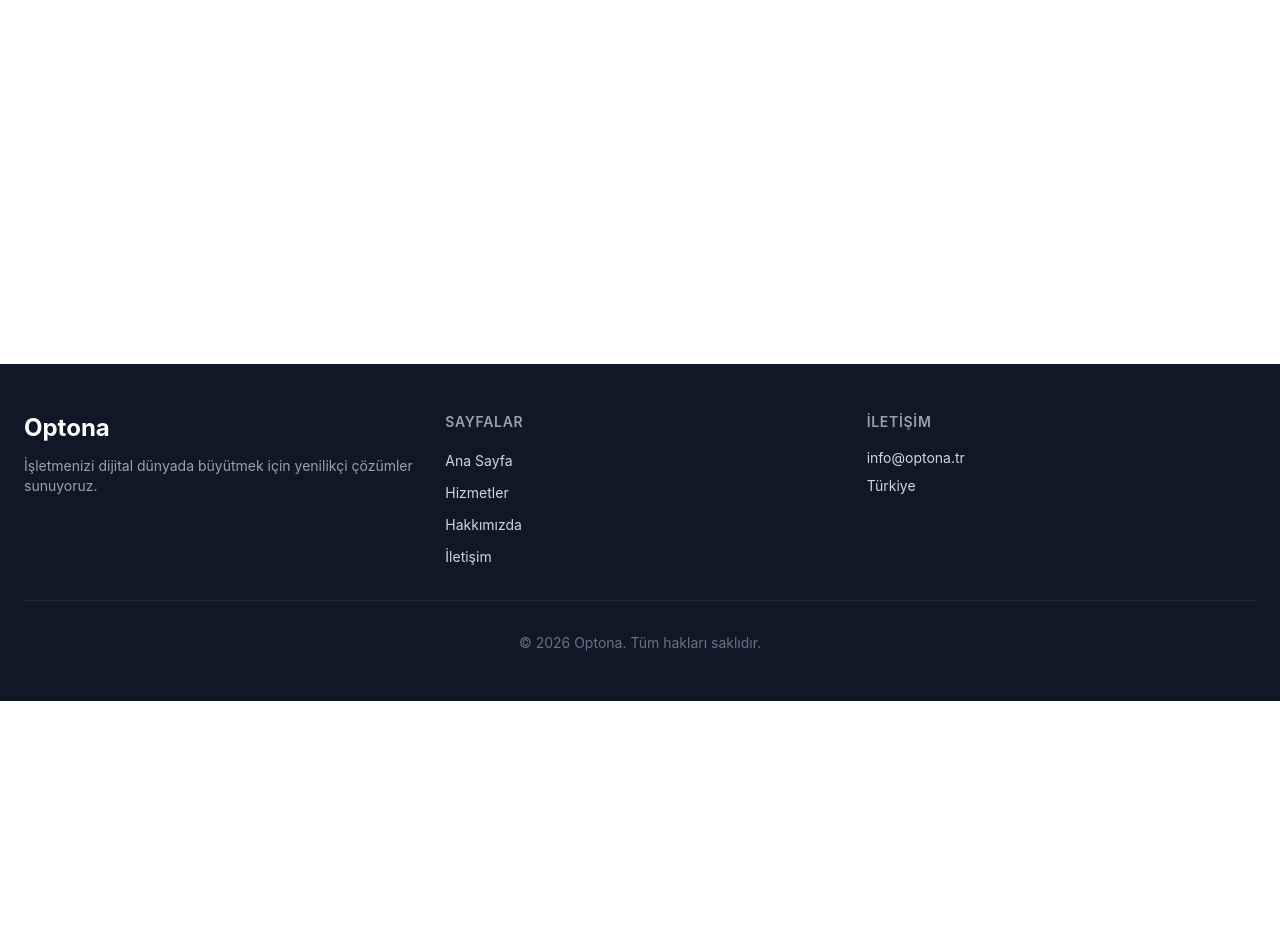
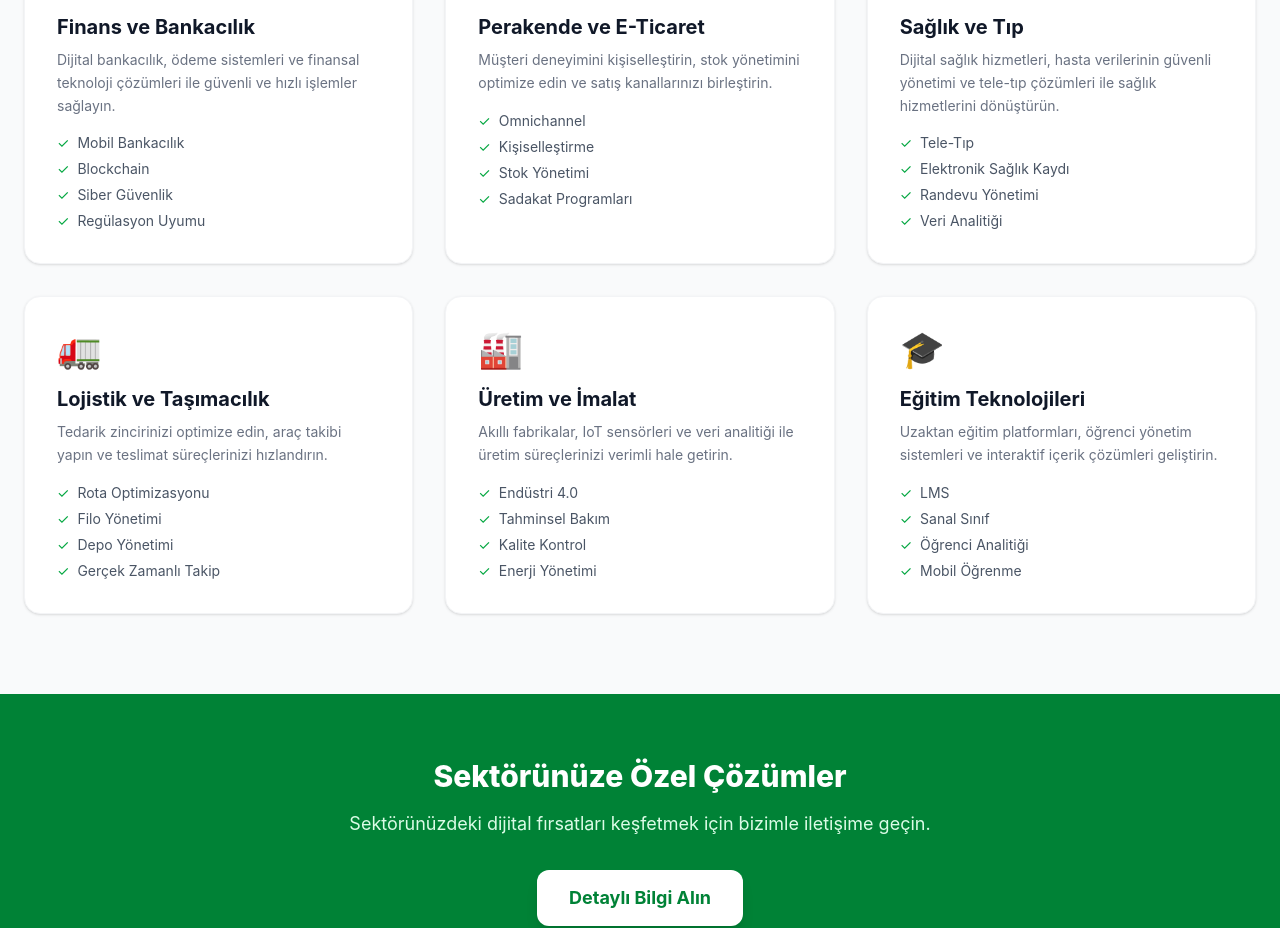
Before and after one commit to mustafaergan/optona.tr, a Next.js app: page /sektorler in a window 1280 px wide. Before the commit this address had no page. Shown: the part 508-1436 px from the top of the page. Before the commit the page ends 1209 px from the top, so only its background shows below. Built offline with nearby package versions, Linux system fonts and the light colour scheme.

Commit message:
Create IndustriesPage component

```diff
--- /dev/null
+++ b/src/app/sektorler/page.tsx
@@ -0,0 +1,108 @@
+import type { Metadata } from "next";
+import Link from "next/link";
+
+export const metadata: Metadata = {
+  title: "Sektörler – Optona",
+  description: "Optona, farklı sektörlere yönelik yenilikçi çözümler sunar: Finans, Sağlık, Perakende, Lojistik.",
+};
+
+const industries = [
+  {
+    icon: "🏦",
+    title: "Finans ve Bankacılık",
+    description:
+      "Dijital bankacılık, ödeme sistemleri ve finansal teknoloji çözümleri ile güvenli ve hızlı işlemler sağlayın.",
+    features: ["Mobil Bankacılık", "Blockchain", "Siber Güvenlik", "Regülasyon Uyumu"],
+  },
+  {
+    icon: "🛍️",
+    title: "Perakende ve E-Ticaret",
+    description:
+      "Müşteri deneyimini kişiselleştirin, stok yönetimini optimize edin ve satış kanallarınızı birleştirin.",
+    features: ["Omnichannel", "Kişiselleştirme", "Stok Yönetimi", "Sadakat Programları"],
+  },
+  {
+    icon: "⚕️",
+    title: "Sağlık ve Tıp",
+    description:
+      "Dijital sağlık hizmetleri, hasta verilerinin güvenli yönetimi ve tele-tıp çözümleri ile sağlık hizmetlerini dönüştürün.",
+    features: ["Tele-Tıp", "Elektronik Sağlık Kaydı", "Randevu Yönetimi", "Veri Analitiği"],
+  },
+  {
+    icon: "🚛",
+    title: "Lojistik ve Taşımacılık",
+    description:
+      "Tedarik zincirinizi optimize edin, araç takibi yapın ve teslimat süreçlerinizi hızlandırın.",
+    features: ["Rota Optimizasyonu", "Filo Yönetimi", "Depo Yönetimi", "Gerçek Zamanlı Takip"],
+  },
+  {
+    icon: "🏭",
+    title: "Üretim ve İmalat",
+    description:
+      "Akıllı fabrikalar, IoT sensörleri ve veri analitiği ile üretim süreçlerinizi verimli hale getirin.",
+    features: ["Endüstri 4.0", "Tahminsel Bakım", "Kalite Kontrol", "Enerji Yönetimi"],
+  },
+  {
+    icon: "🎓",
+    title: "Eğitim Teknolojileri",
+    description:
+      "Uzaktan eğitim platformları, öğrenci yönetim sistemleri ve interaktif içerik çözümleri geliştirin.",
+    features: ["LMS", "Sanal Sınıf", "Öğrenci Analitiği", "Mobil Öğrenme"],
+  },
+];
+
+export default function IndustriesPage() {
+  return (
+    <>
+      {/* Hero */}
+      <section className="bg-gradient-to-br from-green-700 to-teal-700 text-white py-20">
+        <div className="mx-auto max-w-4xl px-6 text-center">
+          <h1 className="text-4xl font-extrabold md:text-5xl">Hizmet Verdiğimiz Sektörler</h1>
+          <p className="mt-4 text-lg text-green-100 max-w-2xl mx-auto">
+            Her sektörün benzersiz ihtiyaçlarına uygun, özelleştirilmiş dijital dönüşüm çözümleri.
+          </p>
+        </div>
+      </section>
+
+      {/* Industries Grid */}
+      <section className="bg-gray-50 py-20">
+        <div className="mx-auto max-w-7xl px-6">
+          <div className="grid gap-8 sm:grid-cols-2 lg:grid-cols-3">
+            {industries.map((industry) => (
+              <div
+                key={industry.title}
+                className="rounded-2xl bg-white p-8 shadow-sm hover:shadow-md transition-shadow border border-gray-100"
+              >
+                <div className="text-4xl">{industry.icon}</div>
+                <h3 className="mt-4 text-xl font-bold text-gray-900">{industry.title}</h3>
+                <p className="mt-2 text-gray-500 text-sm leading-relaxed">{industry.description}</p>
+                <ul className="mt-4 space-y-1.5">{industry.features.map((feature) => (
+                    <li key={feature} className="flex items-center gap-2 text-sm text-gray-600">
+                      <span className="text-green-600">✓</span>
+                      {feature}
+                    </li>
+                  ))}</ul>
+              </div>
+            ))}
+          </div>
+        </div>
+      </section>
+
+      {/* CTA */}
+      <section className="bg-green-700 py-16">
+        <div className="mx-auto max-w-4xl px-6 text-center text-white">
+          <h2 className="text-3xl font-extrabold">Sektörünüze Özel Çözümler</h2>
+          <p className="mt-4 text-lg text-green-100">
+            Sektörünüzdeki dijital fırsatları keşfetmek için bizimle iletişime geçin.
+          </p>
+          <Link
+            href="/iletisim"
+            className="mt-8 inline-block rounded-xl bg-white px-8 py-3.5 text-green-700 font-bold text-lg hover:bg-green-50 transition-colors shadow-lg"
+          >
+            Detaylı Bilgi Alın
+          </Link>
+        </div>
+      </section>
+    </>
+  );
+}
```
